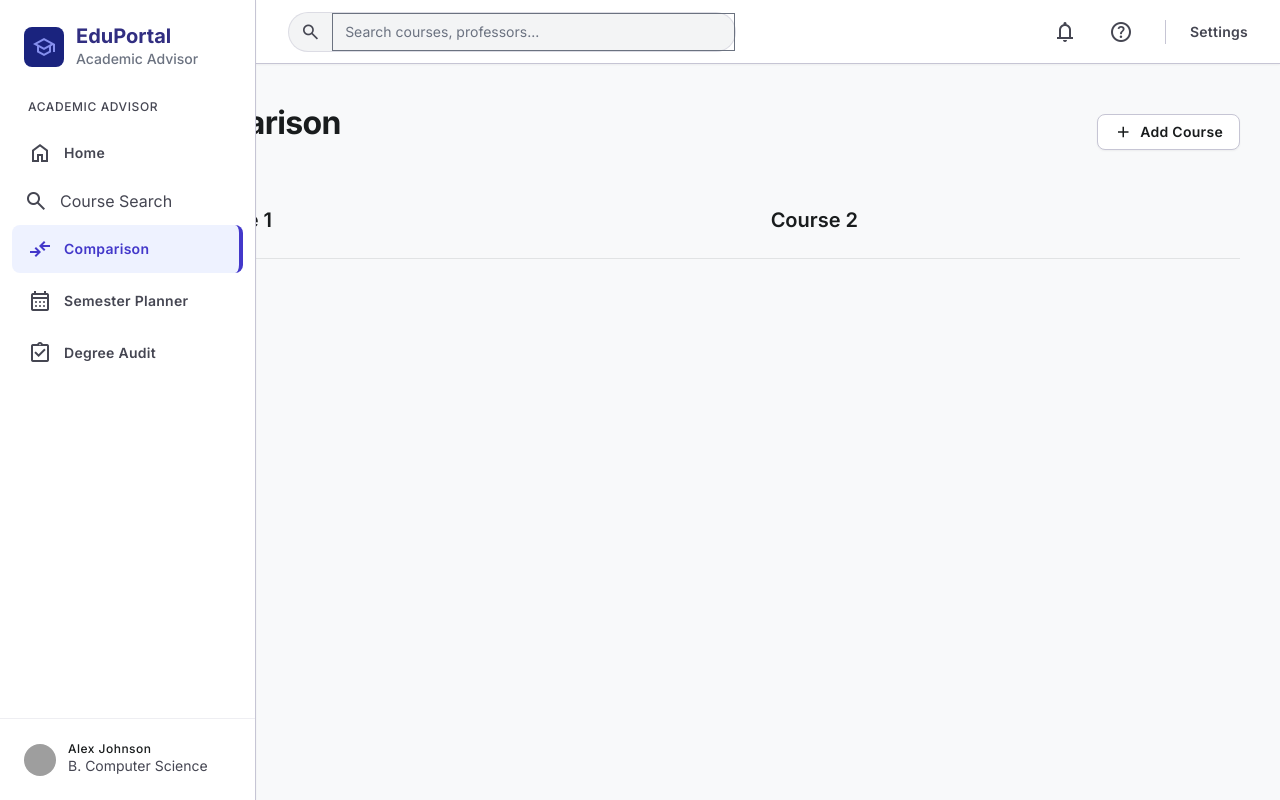
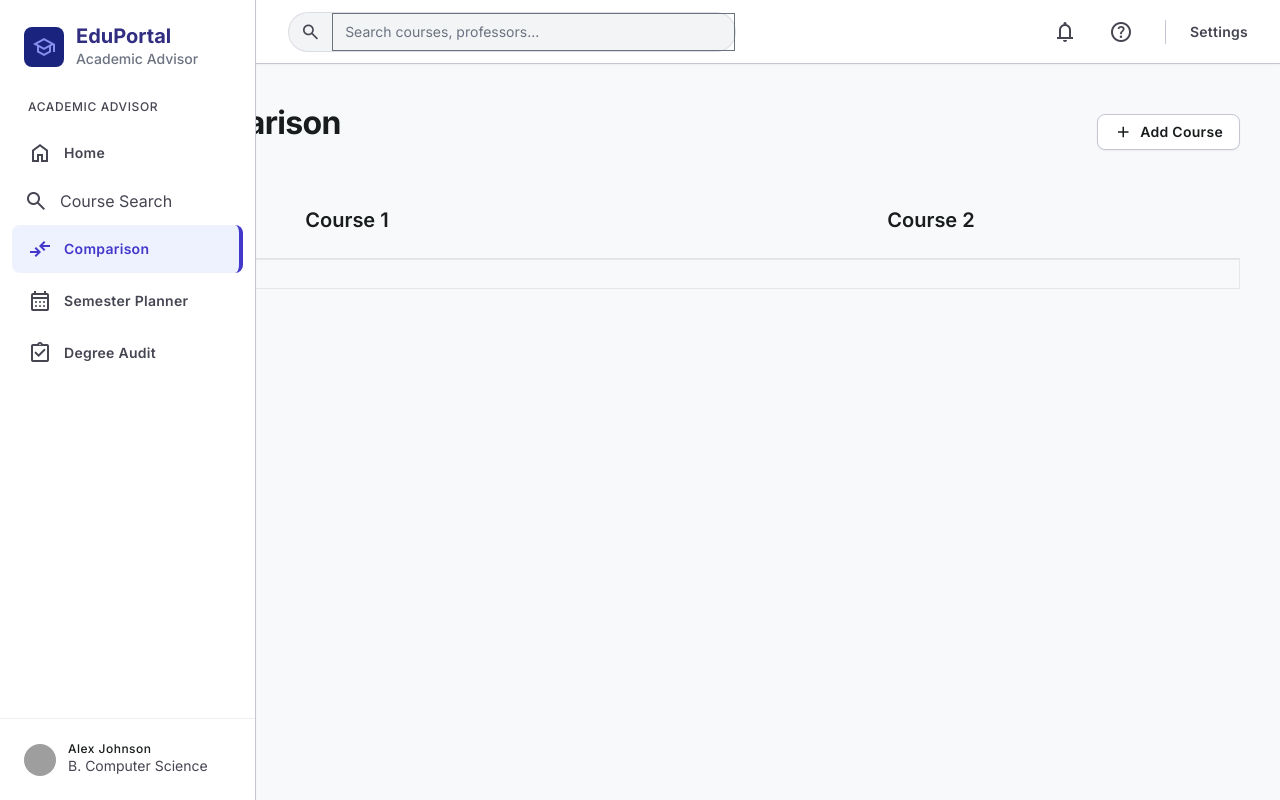
Before and after one commit to agtyra/deploy_21_grace, a Django app: page /compare/ in a window 1280 px wide. Run offline with Django 5.2, Linux system fonts and the light colour scheme; some libraries are stand-ins or nearby versions; grey boxes are pictures that could not be loaded.

Commit message:
minor changes to course comparison + placeholders reformatted

```diff
--- a/Code/templates/course_compare.html
+++ b/Code/templates/course_compare.html
@@ -245,16 +245,19 @@
         <div class="flex items-center justify-around p-md pb-sm border-b border-surface-container-highest">
         <div class="flex items-center justify-between p-md pb-sm border-surface-container-highest">
               <div>
-                <h3 class="font-h3 text-h3 text-on-surface">Course 1</h3>
+                <h3 class="font-h3 text-h3 text-on-surface" id="course1">Course 1</h3>
                 </div>
         </div>
-        <div class="empty-placeholder"></div>
         <div class="flex items-center justify-between p-md pb-sm border-surface-container-highest">
               <div>
-                <h3 class="font-h3 text-h3 text-on-surface">Course 2</h3>
+                <h3 class="font-h3 text-h3 text-on-surface" id="course2">Course 2</h3>
                 </div>
         </div>
+        </div>
+        <div class="flex items center justify-between p-md pb-sm border surface container-highest">
         <div class="empty-placeholder"></div>
+        <div class="empty-placeholder"></div>
+        </div>
         </div>
 
 </div>
@@ -274,6 +277,10 @@
                         }
                 }
         }
+
+        function addcourse(coursecode) {
+                // Add desired course to comparison space
+        }
 </script>
 </body>
 </html>
```
